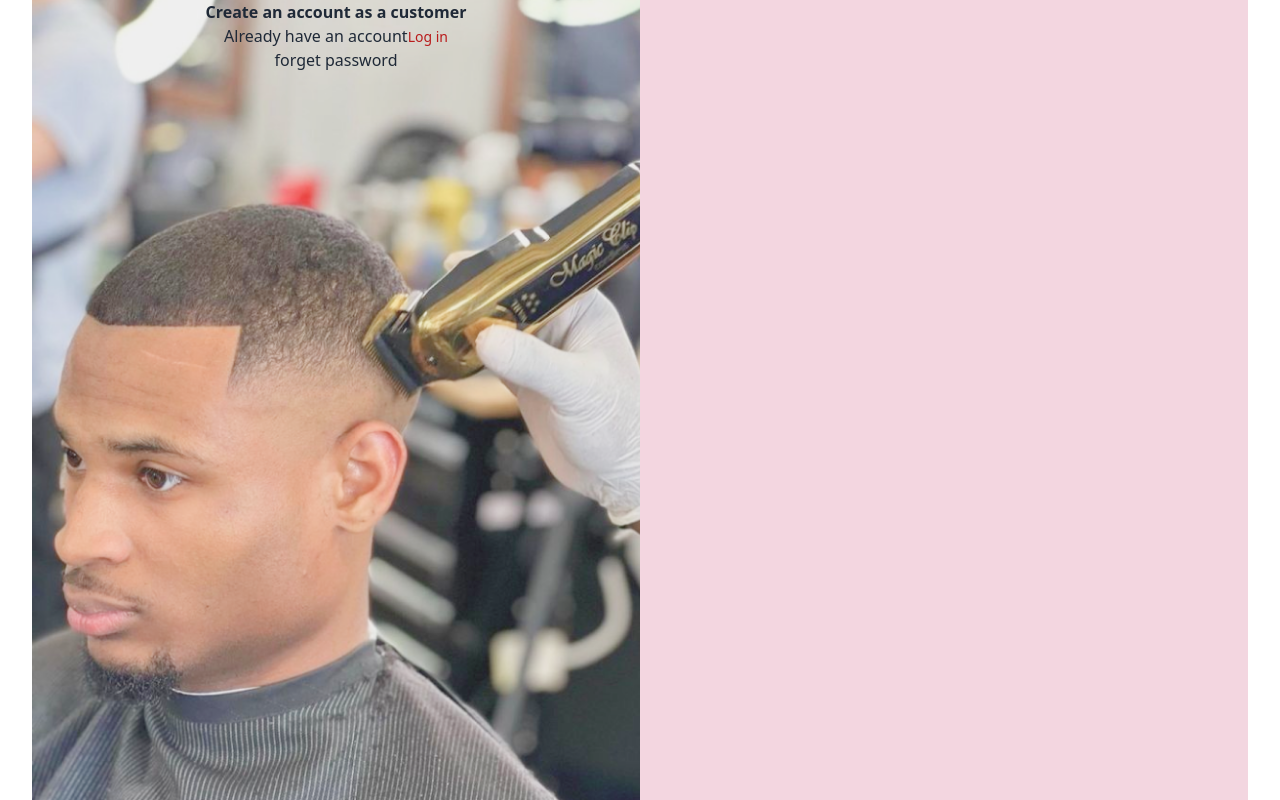
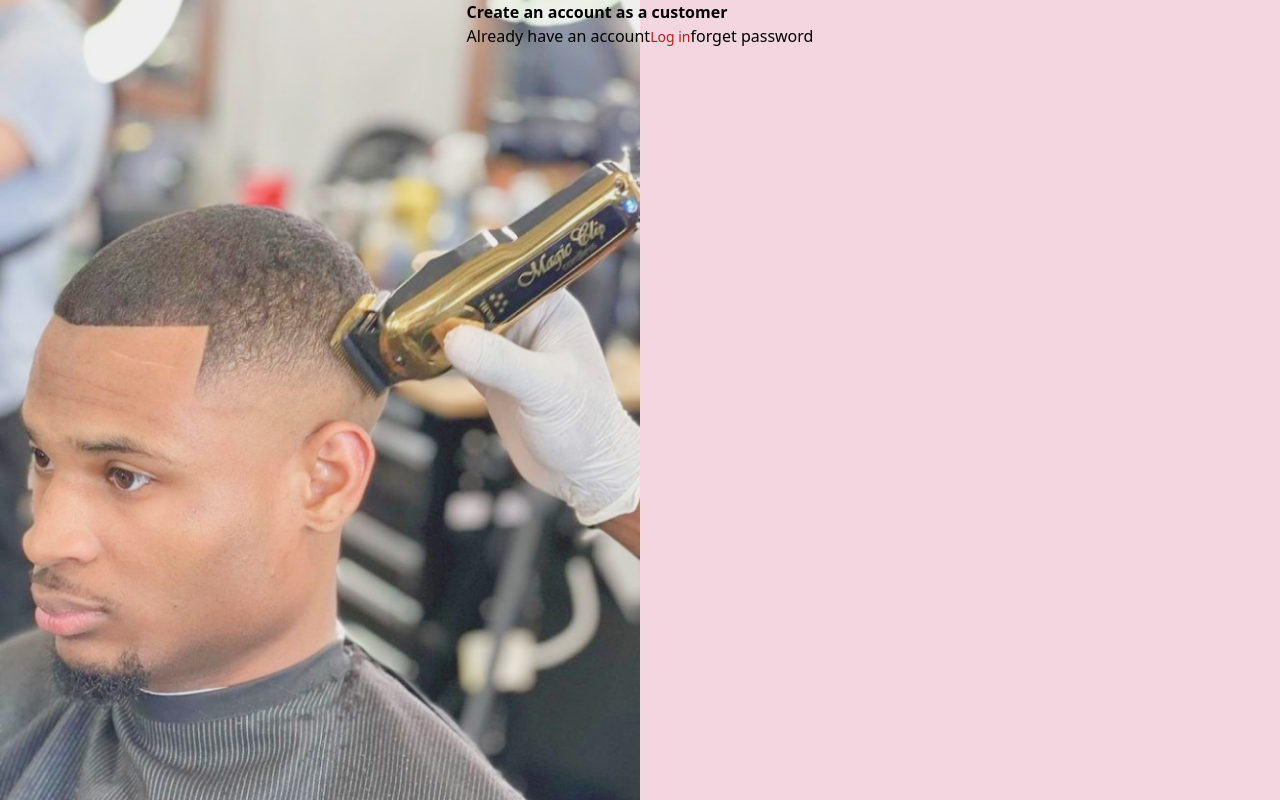
Before and after one commit to Lahitan/beautyexpert, a React (Vite) app: page /customerCreateAccount in a window 1280 px wide. Built offline with nearby package versions, Linux system fonts and the light colour scheme.

Commit message:
minor adjustments

```diff
--- a/src/pages/Login/CustomerCreateAcount.jsx
+++ b/src/pages/Login/CustomerCreateAcount.jsx
@@ -13,12 +13,12 @@ const background = {
 
 const CustomerCreateAcount = () => {
 	return (
-		<div className="  px-8">
-			<div className="  items-center bg-primary-brand">
+		<div className="  ">
+			<div className="  items-center bg-primary-brand text-black">
 				<div className="grid md:grid-cols-2 lg:grid-cols-2">
 					{/*------image box---*/}
-					<div style={background} className=" ">
-						<div className="flex flex-col items-center justify-center ">
+					<div style={background} className=" "></div>
+					<div className=" items-center absolute left-[50%] -translate-x-[50%]">
 						<h1 className=" font-bold">Create an account as a customer</h1>
 
 						<span>
@@ -29,6 +29,8 @@ const CustomerCreateAcount = () => {
 						</span>
 						<Link to={"forgetPassword"}>forget password</Link>
 					</div>
+					<div className="flex flex-col justify-center">
+						<form action=""></form>
 					</div>
 				</div>
 			</div>
--- a/src/pages/Login/ExpertCreateAccount.jsx
+++ b/src/pages/Login/ExpertCreateAccount.jsx
@@ -1,96 +1,112 @@
-import React from 'react'
-import { Link } from "react-router-dom"
-import tailor from "../../assets/tailor-background-image.png"
-import loading from "../../assets/step-loading-logo.png"
-import line from "../../assets/line-logo.png"
-import unchecked from "../../assets/unchecked-logo.png"
-import eye from "../../assets/eye-logo.png"
-import wideLine from "../../assets/wide-line.png"
+import React from "react";
+import { Link } from "react-router-dom";
+import tailor from "../../assets/tailor-background-image.png";
+import loading from "../../assets/step-loading-logo.png";
+import line from "../../assets/line-logo.png";
+import unchecked from "../../assets/unchecked-logo.png";
+import eye from "../../assets/eye-logo.png";
+import wideLine from "../../assets/wide-line.png";
 
 const background = {
 	backgroundImage: `url(${tailor})`,
-        backgroundRepeat:'no-repeat',
-        backgroundSize: 'cover',
-        backgroundPosition: 'left',
-        width: '100%',
-        height: '100vh'
-  }
+	backgroundRepeat: "no-repeat",
+	backgroundSize: "cover",
+	backgroundPosition: "left",
+	width: "100%",
+	height: "100vh",
+};
 
 const ExpertCreateAccount = () => {
 	return (
-    <div className=' items-center bg-primary-brand' >
+		<div className=" items-center bg-primary-brand text-black">
 			<div className="grid md:grid-cols-2 lg:grid-cols-2">
 				{/* background image */}
-            <div style={background} className=' ' >
+				<div style={background} className=" ">
 					{/* headings */}
-                <div className='flex flex-col items-center justify-center '>
-                    <h1 className=' font-bold' >Create an account as an expert</h1>
+					<div className="flex flex-col items-center justify-center ">
+						<h1 className=" font-bold">Create an account as an expert</h1>
 						<h2 className="h2">
 							Already have an account?
-                        <Link to={"/login"} className=" "> Log in</Link>
+							<Link to={"/login"} className=" ">
+								{" "}
+								Log in
+							</Link>
 						</h2>
 					</div>
 				</div>
 				<div>
 					{/* sign in steps */}
-                <div className=' grid sm:grid-cols-1 md:grid-cols-4 lg:grid-cols-4 place-items-center text-xs gap-3 p-5 mt-10 '>
-                    <img src={wideLine} alt="" className=' md:hidden lg:hidden ' />
-                    <div className=' flex flex-row items-center p-0 w-32 h-6 flex-none order-1 flex-grow-0 ' >
+					<div className=" grid sm:grid-cols-1 md:grid-cols-4 lg:grid-cols-4 place-items-center text-xs  gap-3 p-5 mt-10 ">
+						<img src={wideLine} alt="" className=" md:hidden lg:hidden " />
+						<div className=" flex flex-row items-center p-0 w-32 h-6 flex-none order-1 flex-grow-0 ">
 							<img src={loading} alt="" />
-                        <div className='p-2' >
-                            <h3 className='font-bold' >STEP 1</h3>
+							<div className="p-2">
+								<h3 className="font-bold">STEP 1</h3>
 								<p>Create account</p>
 							</div>
 						</div>
-                    <div className=' flex flex-row items-center p-0 w-32 h-6 flex-none order-1 flex-grow-0 ' >
+						<div className=" flex flex-row items-center p-0 w-32 h-6 flex-none order-1 flex-grow-0 ">
 							<img src={line} alt="" />
 							<img src={unchecked} alt="" />
-                        <h3 className='p-2  font-bold' >STEP 2</h3>
+							<h3 className="p-2  font-bold">STEP 2</h3>
 						</div>
-                    <div className=' flex flex-row items-center p-0 w-32 h-6 flex-none order-1 flex-grow-0  ' >
+						<div className=" flex flex-row items-center p-0 w-32 h-6 flex-none order-1 flex-grow-0  ">
 							<img src={line} alt="" />
 							<img src={unchecked} alt="" />
-                        <h3 className='p-2 font-bold '>STEP 3</h3>
+							<h3 className="p-2 font-bold ">STEP 3</h3>
 						</div>
-                    <div className=' flex flex-row items-center p-0 w-32 h-6 flex-none order-1 flex-grow-0 ' >
+						<div className=" flex flex-row items-center p-0 w-32 h-6 flex-none order-1 flex-grow-0 ">
 							<img src={line} alt="" />
 							<img src={unchecked} alt="" />
-                        <h3 className='p-2 font-bold '>STEP 4</h3>
+							<h3 className="p-2 font-bold ">STEP 4</h3>
 						</div>
-
 					</div>
 					{/* end of sign in steps */}
 					{/* form */}
-                <div className=" flex flex-col  place-items-center gap-10 w-[100%] h-[466px] my-7  ">
-                   <div className=' flex flex-col  items-start   ' >
-                   <div >
-                        <span className='label-text font-bold'>First Name</span>
+					<div className=" flex flex-col  place-items-center gap-10 w-[100%] h-[466px] my-7 text-blackt ">
+						<div className=" flex flex-col  items-start   ">
+							<div>
+								<span className="label-text font-bold">First Name</span>
 								<label className="input input-bordered flex items-center gap-9 bg-primary-brand ">
 									<input type="text" className="grow" placeholder="Ajoke" />
 								</label>
-                        <span className='label-text font-bold'>Last Name</span>
+								<span className="label-text font-bold">Last Name</span>
 								<label className="input input-bordered flex items-center gap-9 bg-primary-brand ">
 									<input type="text" className="grow" placeholder="Chidi" />
 								</label>
 							</div>
 							<div>
 								<div>
-                        <span className='label-text font-bold'>Email</span>
+									<span className="label-text font-bold">Email</span>
 									<label className="input input-bordered flex items-center gap-2 bg-primary-brand ">
-                            <input type="text" className="grow" placeholder="Enter your email address" />
+										<input
+											type="text"
+											className="grow"
+											placeholder="Enter your email address"
+										/>
 									</label>
 								</div>
 								<div>
-                        <span className='label-text font-bold'>Password</span>
+									<span className="label-text font-bold">Password</span>
 									<label className="input input-bordered flex items-center gap-2 bg-primary-brand ">
-                            <input type="password" className="grow" placeholder='Password' />
+										<input
+											type="password"
+											className="grow"
+											placeholder="Password"
+										/>
 										<img src={eye} alt="" />
 									</label>
-                        <span className=' text-xs text-gray-400'>Password must be 8 characters</span>
+									<span className=" text-xs text-gray-400">
+										Password must be 8 characters
+									</span>
 								</div>
 								<div>
 									<label className="input input-bordered flex items-center gap-2 bg-primary-brand ">
-                            <input type="password" className="grow" placeholder='Confirm password'  />
+										<input
+											type="password"
+											className="grow"
+											placeholder="Confirm password"
+										/>
 										<img src={eye} alt="" />
 									</label>
 								</div>
@@ -98,16 +114,16 @@ const ExpertCreateAccount = () => {
 						</div>
 						{/* button */}
 						<div className=" card-actions justify-center">
-                    <button className="btn btn-circle btn-sm px-16 btn-neutral">Next</button>
+							<button className="btn btn-circle btn-sm px-16 btn-neutral">
+								Next
+							</button>
 						</div>
 					</div>
 					{/* end of form  */}
 				</div>
-
 			</div>
 		</div>
+	);
+};
 
-  )
-}
-
-export default ExpertCreateAccount
+export default ExpertCreateAccount;
--- a/src/pages/Login/LoginRoot.jsx
+++ b/src/pages/Login/LoginRoot.jsx
@@ -3,47 +3,46 @@ import { Link } from "react-router-dom";
 
 const LoginRoot = () => {
 	return (
-
 		<div className=" flex flex-row min-h-screen justify-center items-center">
-
 			{/* ------Sign-up box------ */}
 
-			<div className="w-[80rem] h-[41rem] bg-primary-brand flex flex-col text-center gap-y-[5rem]" >
-
+			<div className="w-[80rem] h-[41rem] bg-primary-brand flex flex-col text-center gap-y-[5rem] text-bla">
 				<div className="mt-7">
-
-					<h4 >WHAT WOULD YOU LIKE TO DO ON BEAUTY XPATS?</h4>
-
+					<h4>WHAT WOULD YOU LIKE TO DO ON BEAUTY XPATS?</h4>
 				</div>
 
 				<div className="flex justify-between  px-6 py-8">
 					{/* ----first: List your business------*/}
 
 					<div className="mt-36 ">
-
-						<h3 className=" text-tertiary-brand text-2xl font-bold mb-8 ">List your small/medium beauty business?</h3>
-						<p className="mb-8 w-[34rem]">Connect with a growing network of beauty clients seeking your talents.
-							Easily manage your profile, services, and appointments.</p>
+						<h3 className=" text-tertiary-brand text-2xl font-bold mb-8 ">
+							List your small/medium beauty business?
+						</h3>
+						<p className="mb-8 w-[34rem]">
+							Connect with a growing network of beauty clients seeking your
+							talents. Easily manage your profile, services, and appointments.
+						</p>
 
 						<Link
-
+							to={"/ExpertCreateAccount"}
 							className={" bg-tertiary-brand rounded-full p-2 m-10 text-white"}
 						>
 							List your business
 						</Link>
-
 					</div>
 
 					<div className="w-[0.16rem] h-[29rem] bg-divider rounded-lg"></div>
 
 					{/* ----second: Hire an expert------*/}
 
-					<div  className="mt-36 ">
-
-						<h3 className=" text-tertiary-brand text-2xl font-bold mb-8">Hire a beauty expert?</h3>
-						<p className="mb-8 w-[34rem]">Find the perfect expert for your needs with convenient search and booking tools.
-							Enjoy a seamless and stress-free beauty experience.</p>
-
+					<div className="mt-36 ">
+						<h3 className=" text-tertiary-brand text-2xl font-bold mb-8">
+							Hire a beauty expert?
+						</h3>
+						<p className="mb-8 w-[34rem]">
+							Find the perfect expert for your needs with convenient search and
+							booking tools. Enjoy a seamless and stress-free beauty experience.
+						</p>
 
 						<Link
 							to={"/customerCreateAccount"}
@@ -51,14 +50,9 @@ const LoginRoot = () => {
 						>
 							Hire an expert
 						</Link>
-
 					</div>
-
 				</div>
-
-
 			</div>
-
 		</div>
 	);
 };
```
Also changed, not shown: src/main.jsx (+3 -21 lines). Lines whose indentation alone changed are shown as unchanged.
